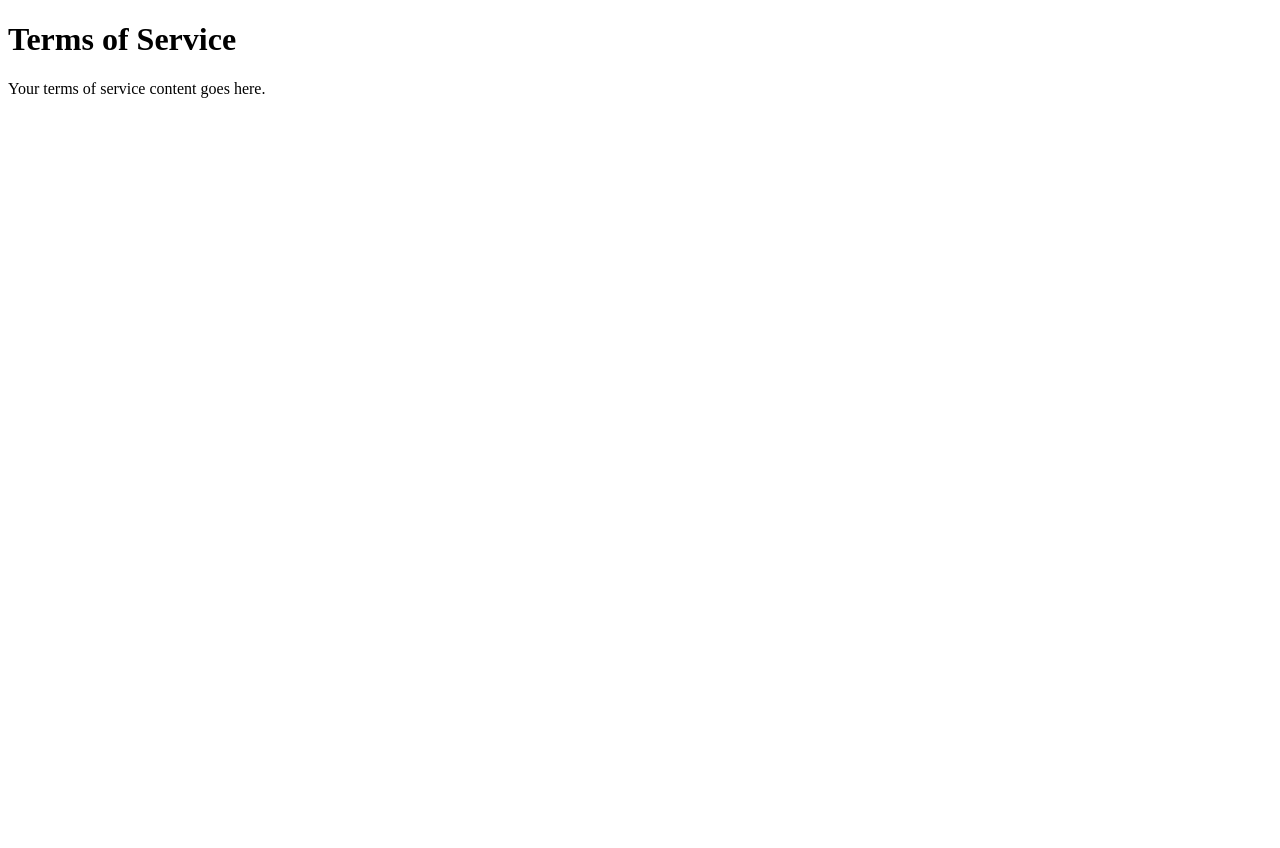
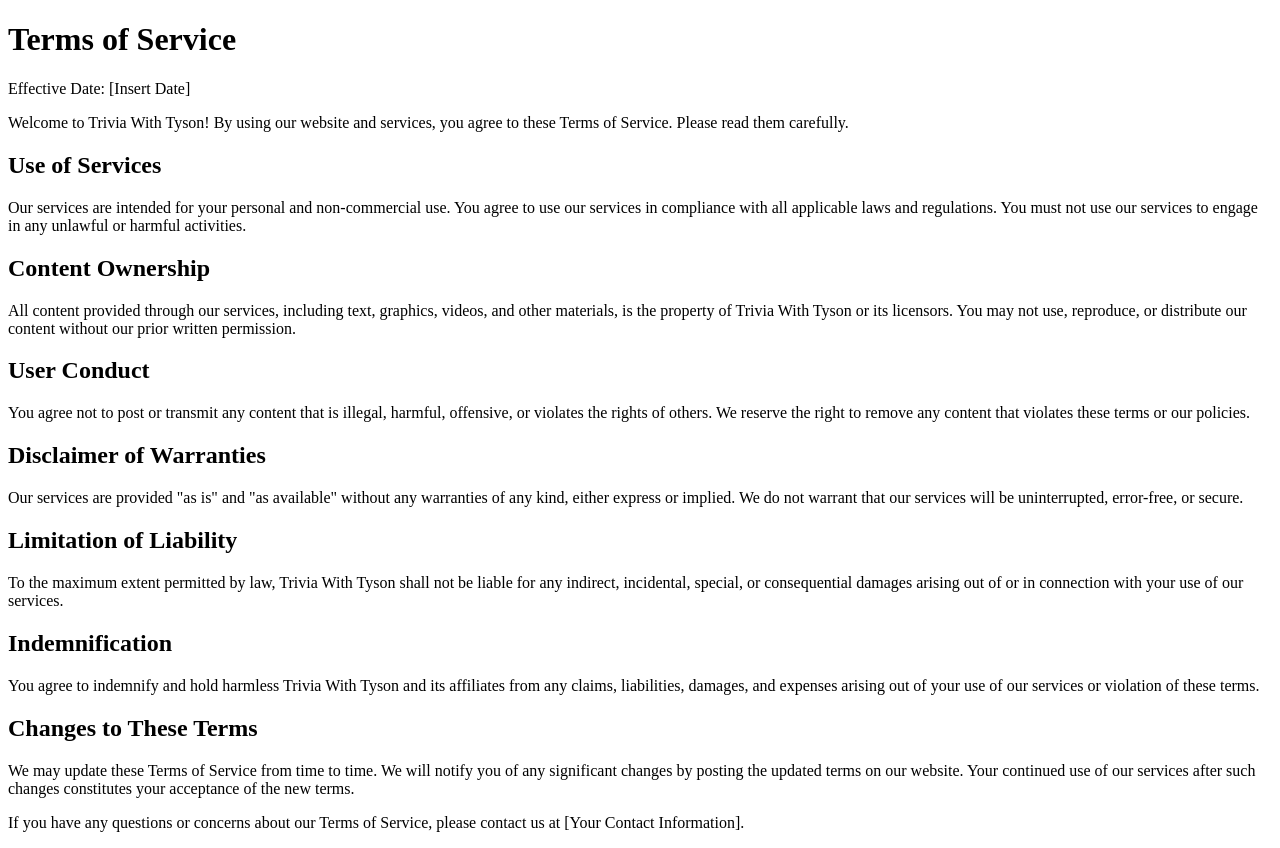
Before and after one commit to tysondoberneck/trivia_video_generator, a plain HTML site: page terms_of_service.html in a window 1280 px wide. Before the commit the page ends 800 px from the top, so only its background shows below. Drawn offline with Linux system fonts and the light colour scheme.

Commit message:
updating

```diff
--- a/terms_of_service.html
+++ b/terms_of_service.html
@@ -7,6 +7,22 @@
 </head>
 <body>
     <h1>Terms of Service</h1>
-    <p>Your terms of service content goes here.</p>
+    <p>Effective Date: [Insert Date]</p>
+    <p>Welcome to Trivia With Tyson! By using our website and services, you agree to these Terms of Service. Please read them carefully.</p>
+    <h2>Use of Services</h2>
+    <p>Our services are intended for your personal and non-commercial use. You agree to use our services in compliance with all applicable laws and regulations. You must not use our services to engage in any unlawful or harmful activities.</p>
+    <h2>Content Ownership</h2>
+    <p>All content provided through our services, including text, graphics, videos, and other materials, is the property of Trivia With Tyson or its licensors. You may not use, reproduce, or distribute our content without our prior written permission.</p>
+    <h2>User Conduct</h2>
+    <p>You agree not to post or transmit any content that is illegal, harmful, offensive, or violates the rights of others. We reserve the right to remove any content that violates these terms or our policies.</p>
+    <h2>Disclaimer of Warranties</h2>
+    <p>Our services are provided "as is" and "as available" without any warranties of any kind, either express or implied. We do not warrant that our services will be uninterrupted, error-free, or secure.</p>
+    <h2>Limitation of Liability</h2>
+    <p>To the maximum extent permitted by law, Trivia With Tyson shall not be liable for any indirect, incidental, special, or consequential damages arising out of or in connection with your use of our services.</p>
+    <h2>Indemnification</h2>
+    <p>You agree to indemnify and hold harmless Trivia With Tyson and its affiliates from any claims, liabilities, damages, and expenses arising out of your use of our services or violation of these terms.</p>
+    <h2>Changes to These Terms</h2>
+    <p>We may update these Terms of Service from time to time. We will notify you of any significant changes by posting the updated terms on our website. Your continued use of our services after such changes constitutes your acceptance of the new terms.</p>
+    <p>If you have any questions or concerns about our Terms of Service, please contact us at [Your Contact Information].</p>
 </body>
 </html>
```
Also changed, not shown: index.html (+10 -1 lines), privacy_policy.html (+15 -1 lines).
